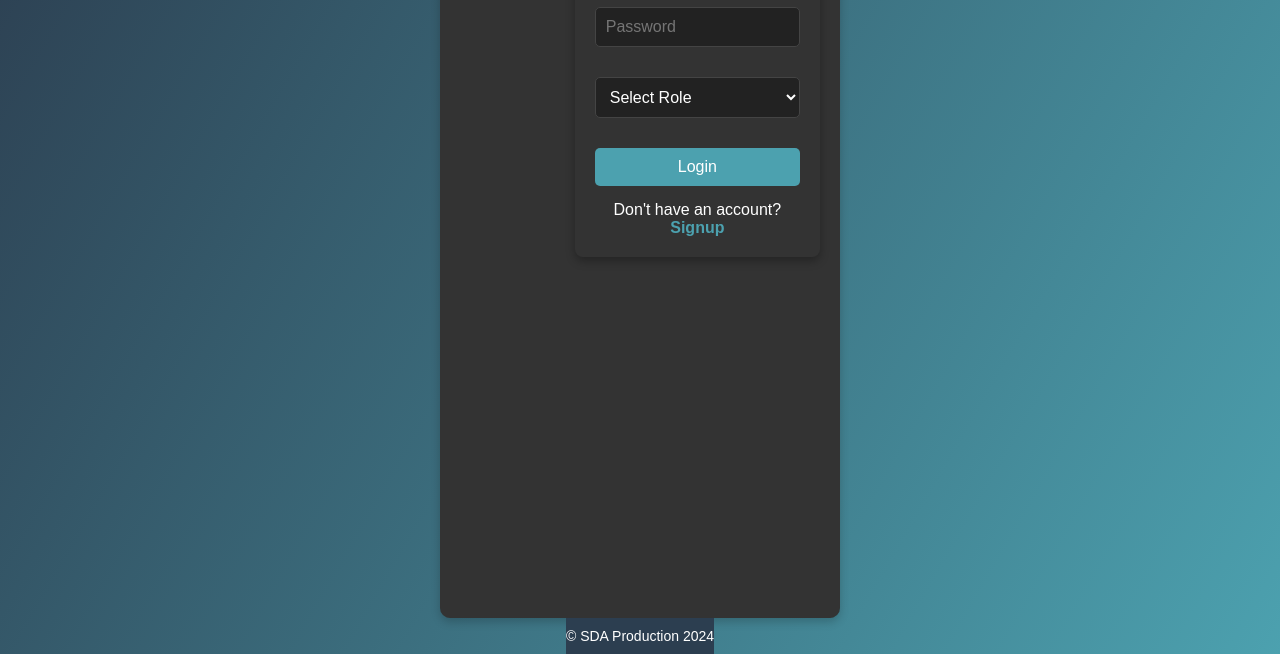
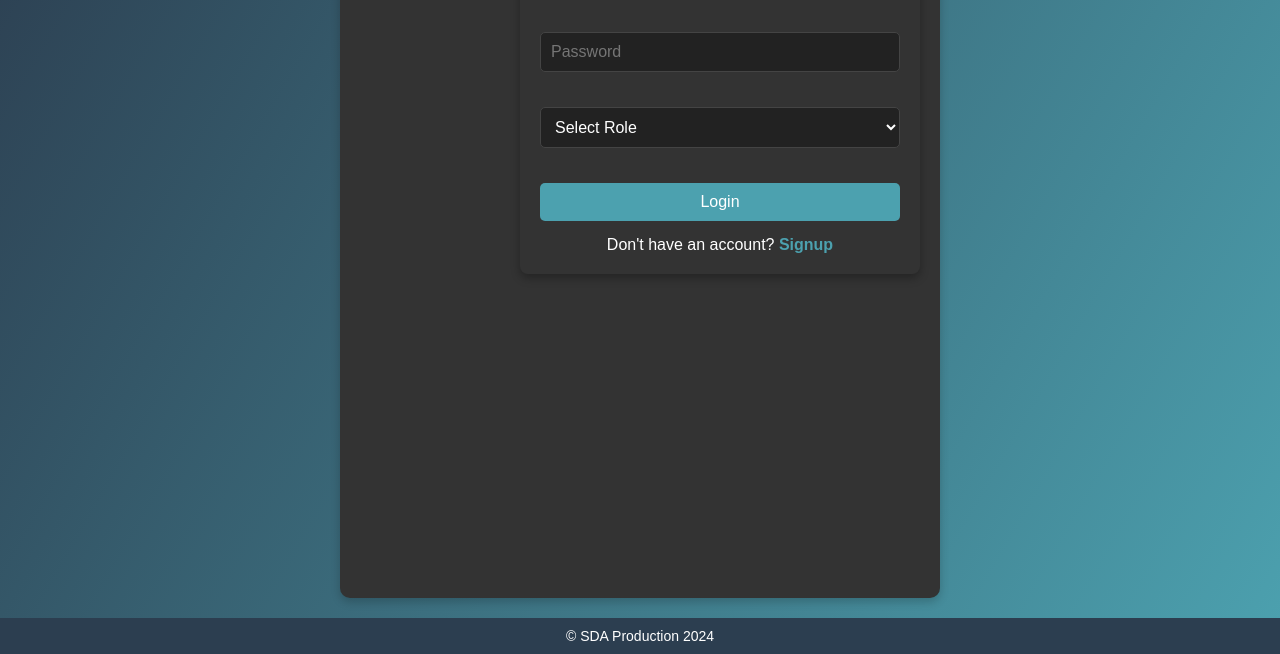
Before and after one commit to dani098765/Alvi-dairy, a plain HTML site: page index.html in a window 1280 px wide. Shown: the part 146-800 px from the top of the page. Drawn offline with Linux system fonts and the light colour scheme.

Commit message:
styles.css

```diff
--- a/styles.css
+++ b/styles.css
@@ -4,9 +4,8 @@ body {
   margin: 0;
   background: linear-gradient(120deg, #2c3e50, #4ca1af);
   display: flex;
-  justify-content: center;
-  align-items: center;
-  height: 100vh;
+  flex-direction: column;
+  min-height: 100vh;
 }
 
 .container {
@@ -18,6 +17,7 @@ body {
   border-radius: 10px;
   text-align: center;
   box-shadow: 0 4px 10px rgba(0, 0, 0, 0.2);
+  margin: auto;
 }
 
 h2 {
@@ -62,3 +62,24 @@ span {
   cursor: pointer;
   font-weight: bold;
 }
+
+footer {
+  text-align: center;
+  padding: 10px 0;
+  background: #2c3e50;
+  color: white;
+  font-size: 14px;
+  margin-top: auto;
+}
+
+/* Responsive Design */
+@media (min-width: 768px) {
+  .container {
+    max-width: 600px;
+    margin: 20px auto;
+  }
+
+  form {
+    gap: 20px;
+  }
+}
```
